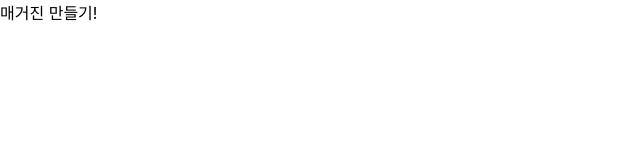
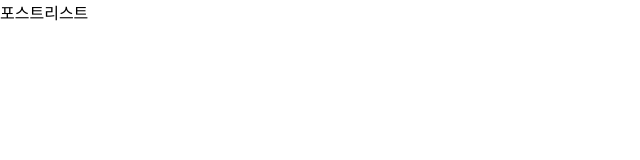
Before and after one commit to qdaszx/React_Magazine, a React (Create React App) app: page / in a window 1280 px wide. Shown: the top 160 px of the page, without its empty margins (0-640 px from the left). Built offline with nearby package versions, Linux system fonts and the light colour scheme.

Commit message:
:sparkles: Add routing mainpage(PostList)

```diff
--- a/package.json
+++ b/package.json
@@ -9,6 +9,7 @@
     "gitmoji-cli": "^4.1.0",
     "react": "^17.0.2",
     "react-dom": "^17.0.2",
+    "react-router-dom": "^5.2.0",
     "react-scripts": "4.0.3",
     "web-vitals": "^1.0.1"
   },
--- a/src/shared/App.js
+++ b/src/shared/App.js
@@ -1,10 +1,15 @@
 import React from "react";
+
+import {BrowserRouter, Route} from "react-router-dom"
+import PostList from "../pages/PostList";
 
 function App() {
   return (
-    <div className="App">
-      매거진 만들기!
-    </div>
+    <React.Fragment>
+      <BrowserRouter>
+        <Route path="/" exact component={PostList} />
+      </BrowserRouter>
+    </React.Fragment>
   );
 }
 
```
Also changed, not shown: 1 other file (tests, documents, lock files or other folders).
